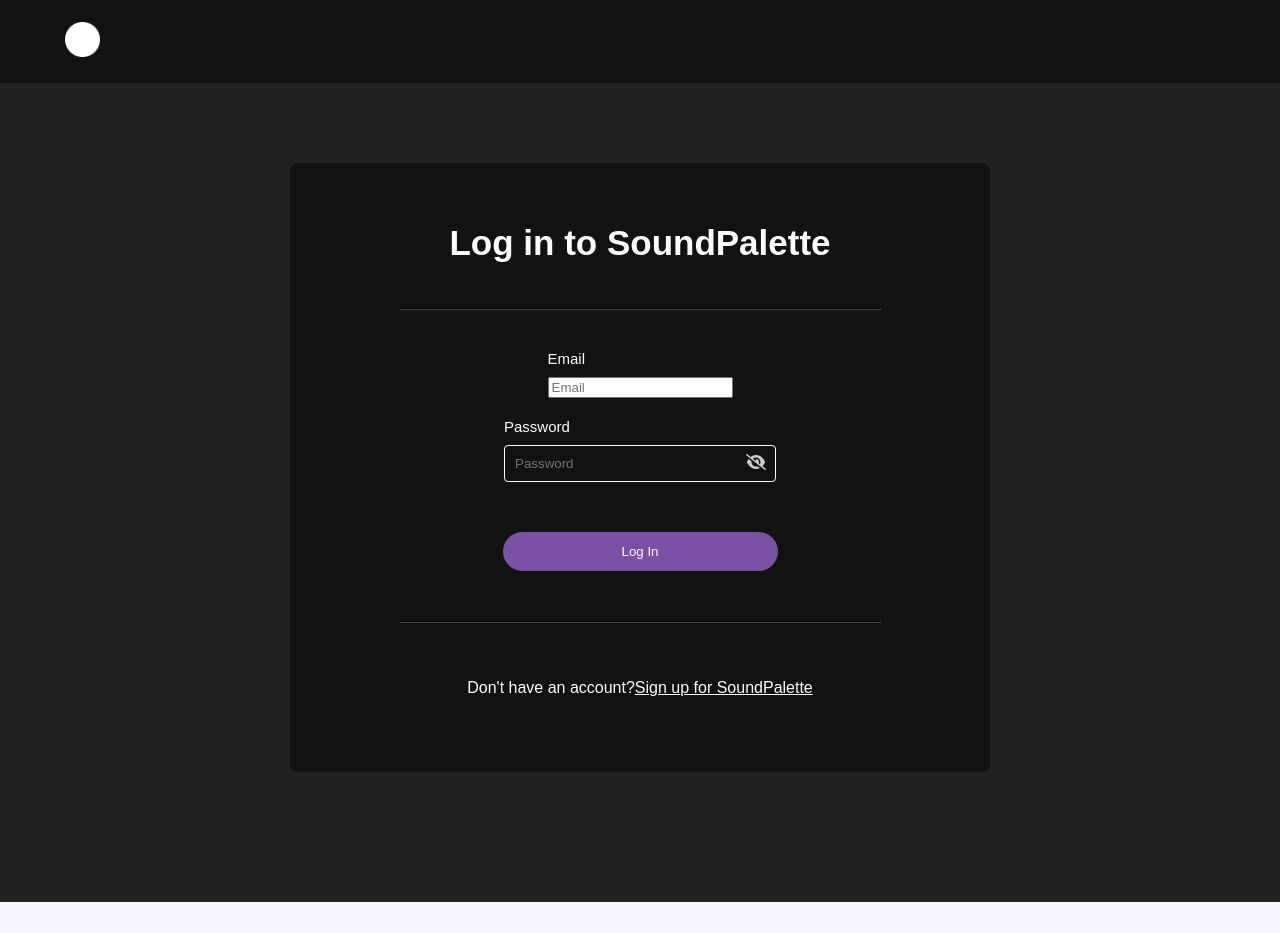
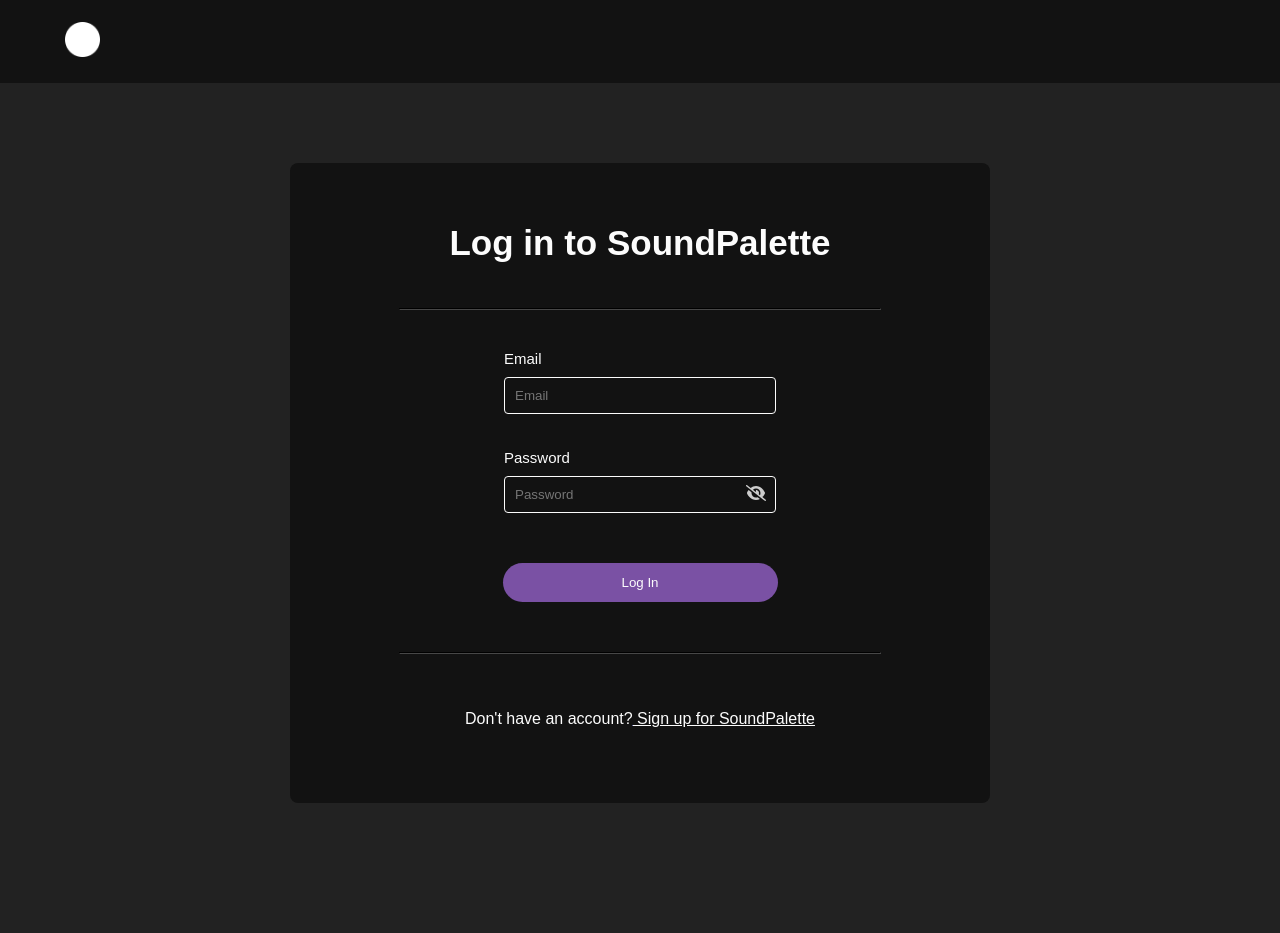
Before and after one commit to josephvu10/csci4300-final-project, a Next.js app in the folder final-project/: page /login in a window 1280 px wide. Before the commit the page ends 902 px from the top, so only its background shows below. Built offline with nearby package versions, Linux system fonts and the light colour scheme.

Commit message:
changes to get login to work

```diff
--- a/final-project/pages/login.js
+++ b/final-project/pages/login.js
@@ -7,7 +7,7 @@
 import LinkedLogo from "../comps/LinkedLogo";
 import axios from 'axios'; // Import Axios
 
-const Login = ({ onLogin = username => console.log('Default login attempt:', username), onCreateAccount }) => {
+const Login = ({ onLogin = email => console.log('Default login attempt:', email), onCreateAccount }) => {
   const [loggedInUser, setLoggedInUser] = useState(null);
   const [email, setEmail] = useState('');
   const [password, setPassword] = useState('');
@@ -54,7 +54,7 @@
             <div className={styles.inputContainer}>
               <label className={styles.label}>Email</label>
               <input
-                type="email"
+                type="text"
                 placeholder="Email"
                 value={email}
                 onChange={(e) => setEmail(e.target.value)}
@@ -80,7 +80,7 @@
             <hr className={styles.divisionLine} />
             <p>Don't have an account?
   <Link href="/createAccount">
-    <span className={styles.signUpLink}>Sign up for SoundPalette</span>
+    <span className={styles.signUpLink}> Sign up for SoundPalette</span>
   </Link>
 </p>
 
```
